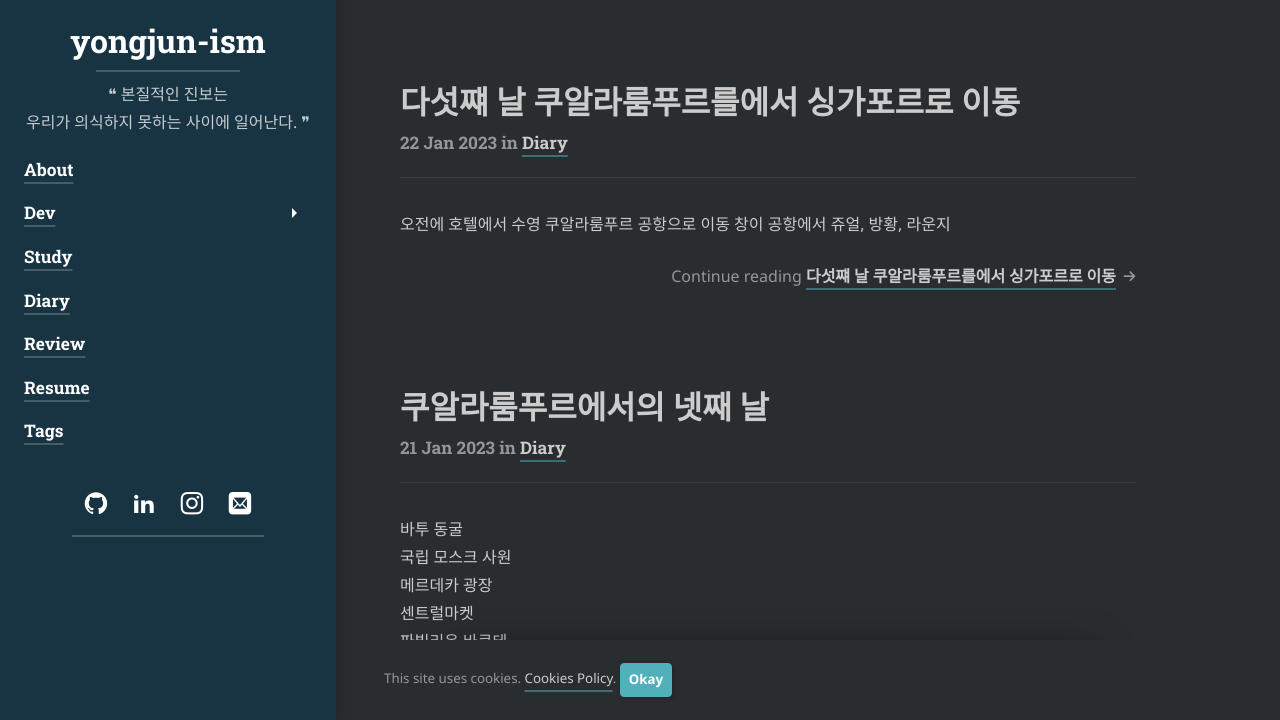
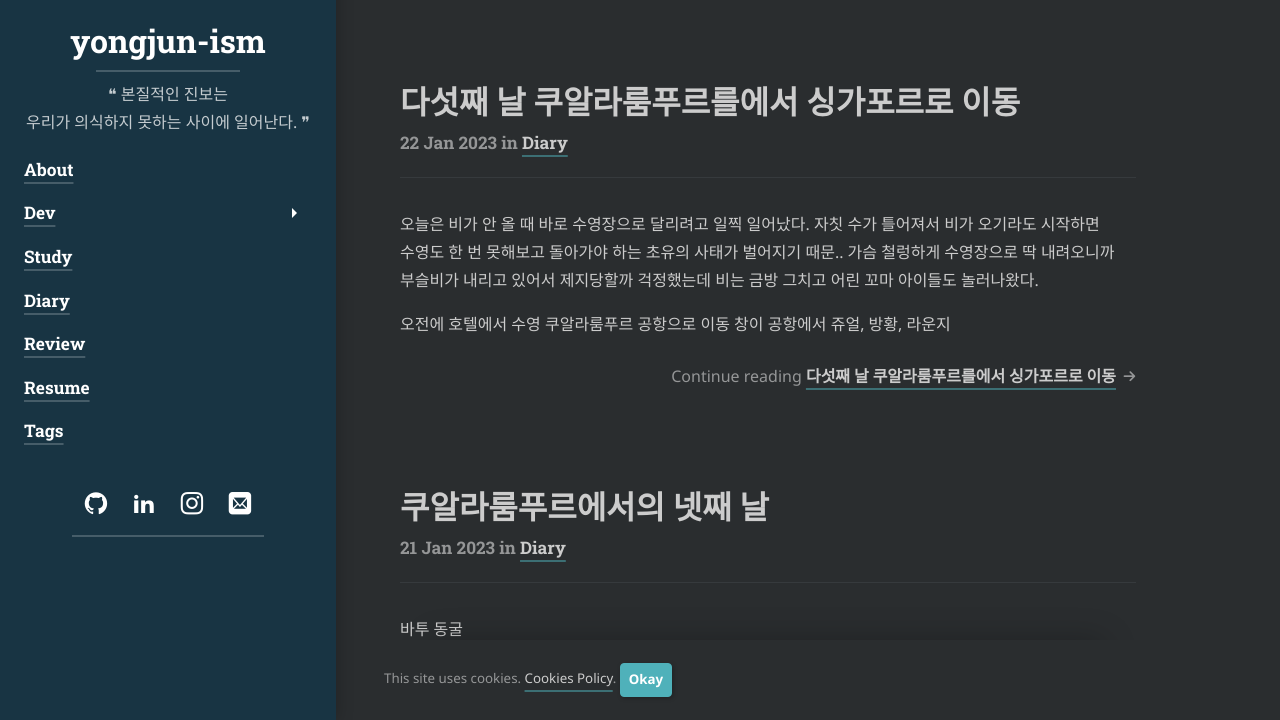
Before and after one commit to yongjunism/yongjunism.github.io, a Jekyll site: the page built from index.md, in a window 1280 px wide and 900 px high, scrolled down 2154 px, cut to the strip 180-900 px from the top of the window. Built offline with Jekyll 4.4.1, drawn with Linux system fonts in a browser that asks for light colours; cached includes are drawn as plain includes; nearby versions of some CDN libraries; some web fonts are replaced; library files that are not in the unit come from our copies.

Commit message:
Update a post

```diff
--- a/_posts/diary/2023-01-22-fifth-day-at-kuala-lumpur-and-singapore.md
+++ b/_posts/diary/2023-01-22-fifth-day-at-kuala-lumpur-and-singapore.md
@@ -1,10 +1,14 @@
 ---
 layout: post
-title: "다섯쨰 날 쿠알라룸푸르를에서 싱가포르로 이동"
+title: "다섯째 날 쿠알라룸푸르를에서 싱가포르로 이동"
 subtitle: "Fifth day from Kuala Lumpur to Singapore"
 category: diary
 ---
 
+오늘은 비가 안 올 때 바로 수영장으로 달리려고 일찍 일어났다. 자칫 수가 틀어져서 비가 오기라도 시작하면<br>
+수영도 한 번 못해보고 돌아가야 하는 초유의 사태가 벌어지기 때문.. 가슴 철렁하게 수영장으로 딱 내려오니까<br>
+부슬비가 내리고 있어서 제지당할까 걱정했는데 비는 금방 그치고 어린 꼬마 아이들도 놀러나왔다.<br>
+
 오전에 호텔에서 수영
 쿠알라룸푸르 공항으로 이동
 창이 공항에서 쥬얼, 방황, 라운지
```
